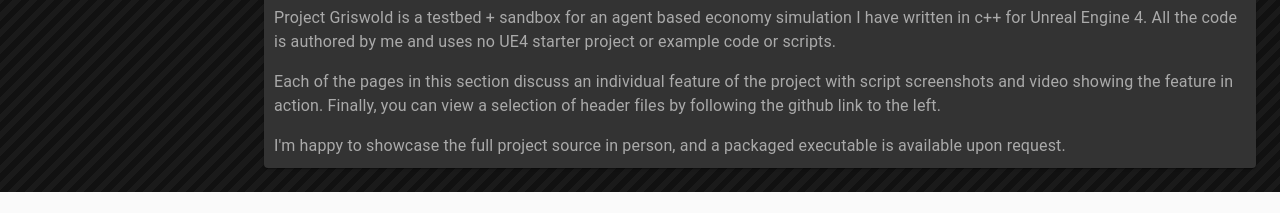
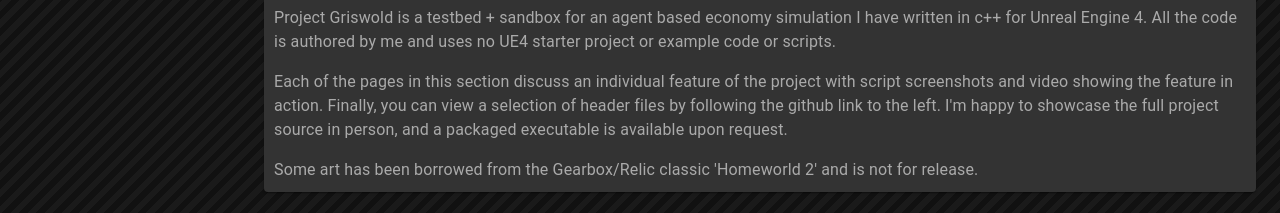
Before and after one commit to ninjavitis/pwm-wmd, a React (Create React App) app: page / in a window 1280 px wide. Shown: the part 836-1049 px from the top of the page. Before the commit the page ends 1028 px from the top, so only its background shows below. Built offline with nearby package versions, Linux system fonts and the light colour scheme; a web font is replaced by a local one.

Commit message:
added gearbox/relic attribution

```diff
--- a/src/Components/Griswold/Introduction.js
+++ b/src/Components/Griswold/Introduction.js
@@ -33,10 +33,10 @@
           Project Griswold is a testbed + sandbox for an agent based economy simulation I have written in c++ for Unreal Engine 4.  All the code is authored by me and uses no UE4 starter project or example code or scripts.
         </Typography>
         <Typography paragraph>
-          Each of the pages in this section discuss an individual feature of the project with script screenshots and video showing the feature in action.  Finally, you can view a selection of header files by following the github link to the left.
+          Each of the pages in this section discuss an individual feature of the project with script screenshots and video showing the feature in action.  Finally, you can view a selection of header files by following the github link to the left.            I'm happy to showcase the full project source in person, and a packaged executable is available upon request.
         </Typography>
         <Typography>
-          I'm happy to showcase the full project source in person, and a packaged executable is available upon request.
+          Some art has been borrowed from the Gearbox/Relic classic 'Homeworld 2' and is not for release.
         </Typography>
       </Paper>
         </Grid>
```
